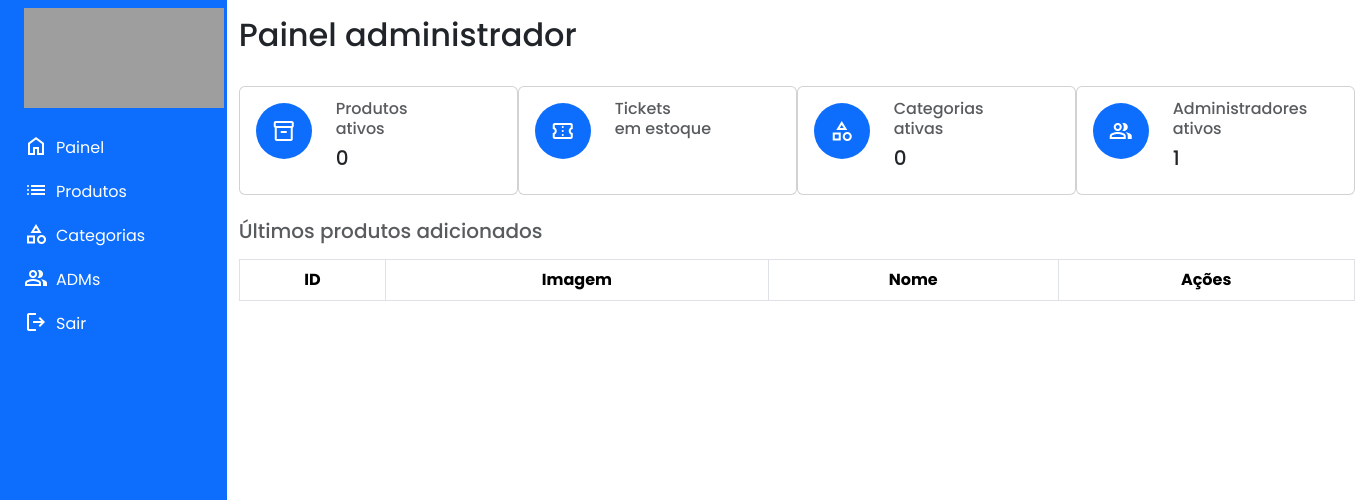
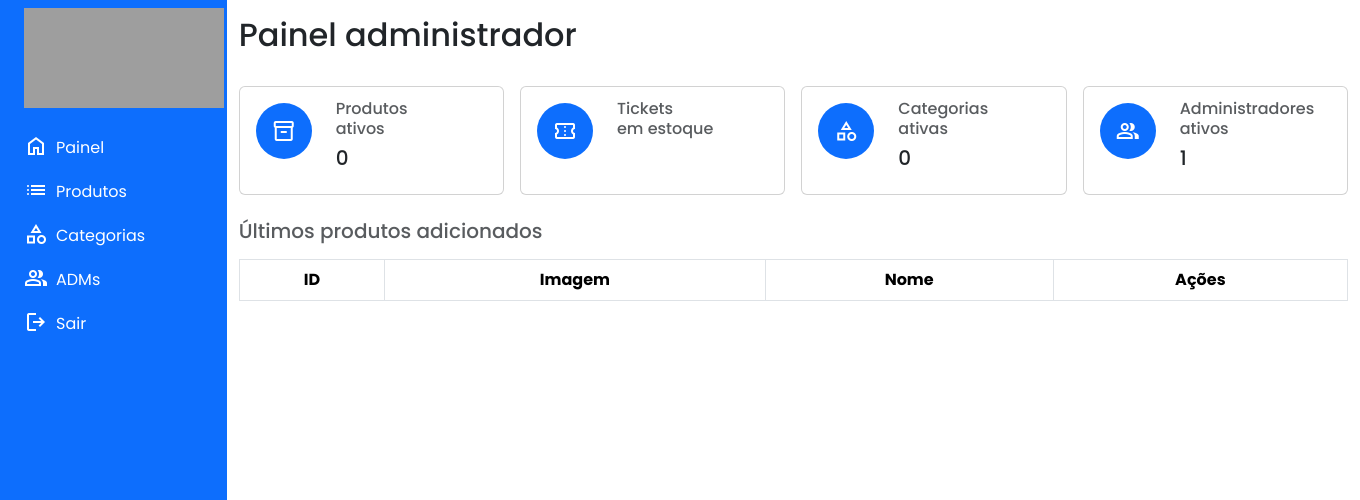
Before and after one commit to thfrod/ticket-manager, a PHP site: page /administrador/painel_admin.php in a window 1360 px wide. Shown: the top 500 px of the page. Run offline with PHP 8.4, Linux system fonts and the light colour scheme; a user stored in the database is signed in; data comes from the database, SQL or seed files in the repository; data that the repository does not hold is empty; grey boxes are pictures that could not be loaded.

Commit message:
ajustes gerais

```diff
--- a/administrador/listar_produtos.php
+++ b/administrador/listar_produtos.php
@@ -26,7 +26,7 @@
                             on p.CATEGORIA_ID = c.CATEGORIA_ID
                             left outer join PRODUTO_ESTOQUE pe
                             on p.PRODUTO_ID = pe.PRODUTO_ID
-                            order by p.PRODUTO_NOME;");
+                            order by p.PRODUTO_ATIVO DESC, p.PRODUTO_NOME ASC");
     $stmt->execute();
     $produtos = $stmt->fetchAll(PDO::FETCH_ASSOC); //Recupera todos os registros retornados pela consulta SQL e os armazena na variável $produtos como um array associativo, onde as chaves do array são os nomes das colunas da tabela PRODUTOS
 } catch (PDOException $e) {
--- a/administrador/painel_admin.php
+++ b/administrador/painel_admin.php
@@ -71,9 +71,9 @@
     <div class="container my-3">
         <h2>Painel administrador</h2><br>
 
-        <div class="d-flex flex-row justify-content-between">
+        <div class="cards">
 
-        <div class="card" style="width: 18rem;">
+            <div class="card">
                 <div class="card-body d-flex gap-4">
                     <div
                         class="icon-wrapper rounded-circle bg-primary p-3 d-flex justify-content-center align-items-center">
@@ -89,7 +89,7 @@
                 </div>
             </div>
 
-        <div class="card" style="width: 18rem;">
+            <div class="card">
                 <div class="card-body d-flex gap-4">
                     <div
                         class="icon-wrapper rounded-circle bg-primary p-3 d-flex justify-content-center align-items-center">
@@ -105,7 +105,7 @@
                 </div>
             </div>
 
-            <div class="card" style="width: 18rem;">
+            <div class="card">
                 <div class="card-body d-flex gap-4">
                     <div
                         class="icon-wrapper rounded-circle bg-primary p-3 d-flex justify-content-center align-items-center">
@@ -121,7 +121,7 @@
                 </div>
             </div>
 
-            <div class="card" style="width: 18rem;">
+            <div class="card">
                 <div class="card-body d-flex gap-4">
                     <div
                         class="icon-wrapper rounded-circle bg-primary p-3 d-flex justify-content-center align-items-center">
@@ -129,16 +129,13 @@
                     </div>
 
                     <div>
-                        <h6 class="card-subtitle mb-2 text-body-secondary">Administradores ativos</h6>
+                        <h6 class="card-subtitle mb-2 text-body-secondary">Administradores<br>ativos</h6>
                         <h5 class="card-title">
                             <?php echo $dataAdministradoresAtivos[0]['QTD_ADMINS']; ?>
                         </h5>
                     </div>
                 </div>
             </div>
-
-
-
         </div>
 
         <br>
@@ -193,25 +190,5 @@
                 </tbody>
             </table>
 
-
-
-        <!-- <div class="card" style="width: 18rem;">
-            <div class="card-body d-flex gap-4">
-                <div
-                    class="icon-wrapper rounded-circle bg-primary p-3 d-flex justify-content-center align-items-center">
-                    <span class="material-symbols-outlined text-white">person</span>
-                </div>
-
-                <div>
-                    <h6 class="card-subtitle mb-2 text-body-secondary">Nº de usuários cadastrados</h6>
-                    <h5 class="card-title">
-                        <?php echo $dataTotalUsuarios[0]['TOTAL_USUARIOS']; ?>
-                    </h5>
-                </div>
-            </div>
-        </div> -->
-
-
-
     </div>
 </body>
--- a/assets/css/style.css
+++ b/assets/css/style.css
@@ -57,6 +57,11 @@
   height: auto;
 }
 
+.painel-admin-content .cards {
+  display: grid;
+  grid-template-columns: repeat(4, minmax(250px, 1fr));
+  gap: 1rem;
+}
 .painel-admin-content .icon-wrapper {
   height: fit-content;
   width: fit-content;
--- a/assets/scss/painel-admin.scss
+++ b/assets/scss/painel-admin.scss
@@ -1,4 +1,9 @@
 .painel-admin-content {
+  .cards {
+    display:  grid;
+    grid-template-columns: repeat(4, minmax(250px, 1fr));
+    gap: 1rem;
+  }
   .icon-wrapper {
     height: fit-content;
     width: fit-content;
```
Also changed, not shown: 1 other file. Lines whose indentation alone changed are shown as unchanged.
